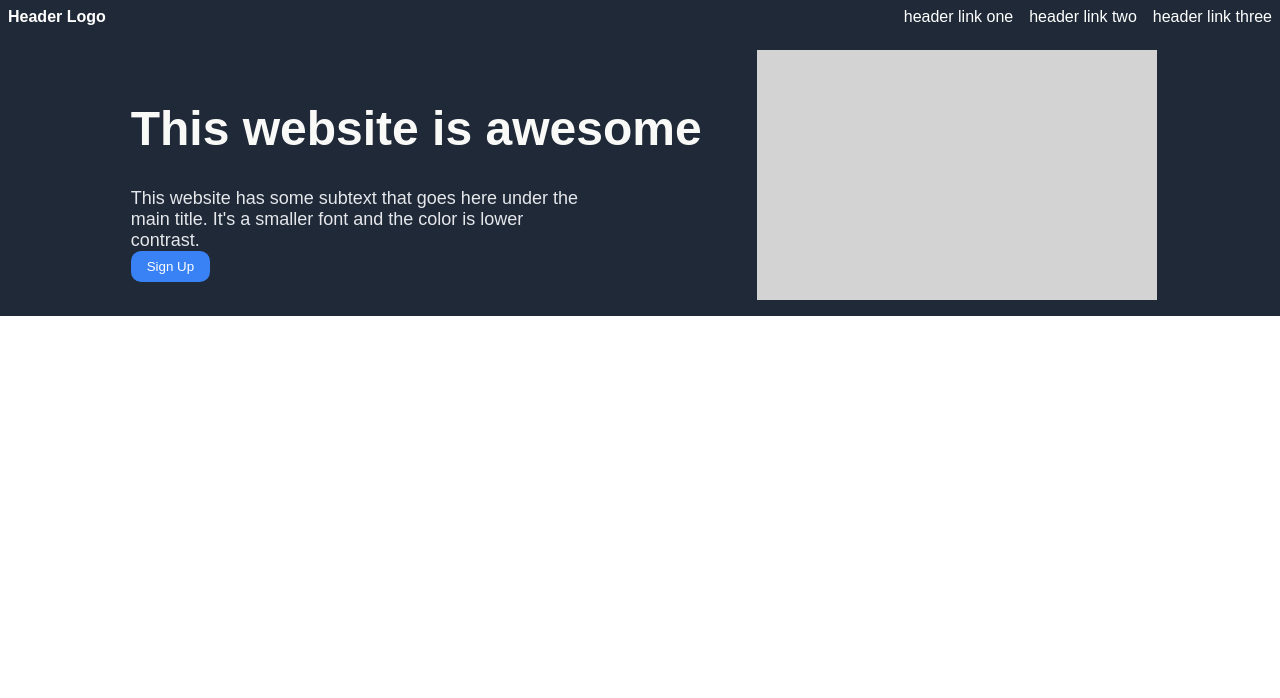
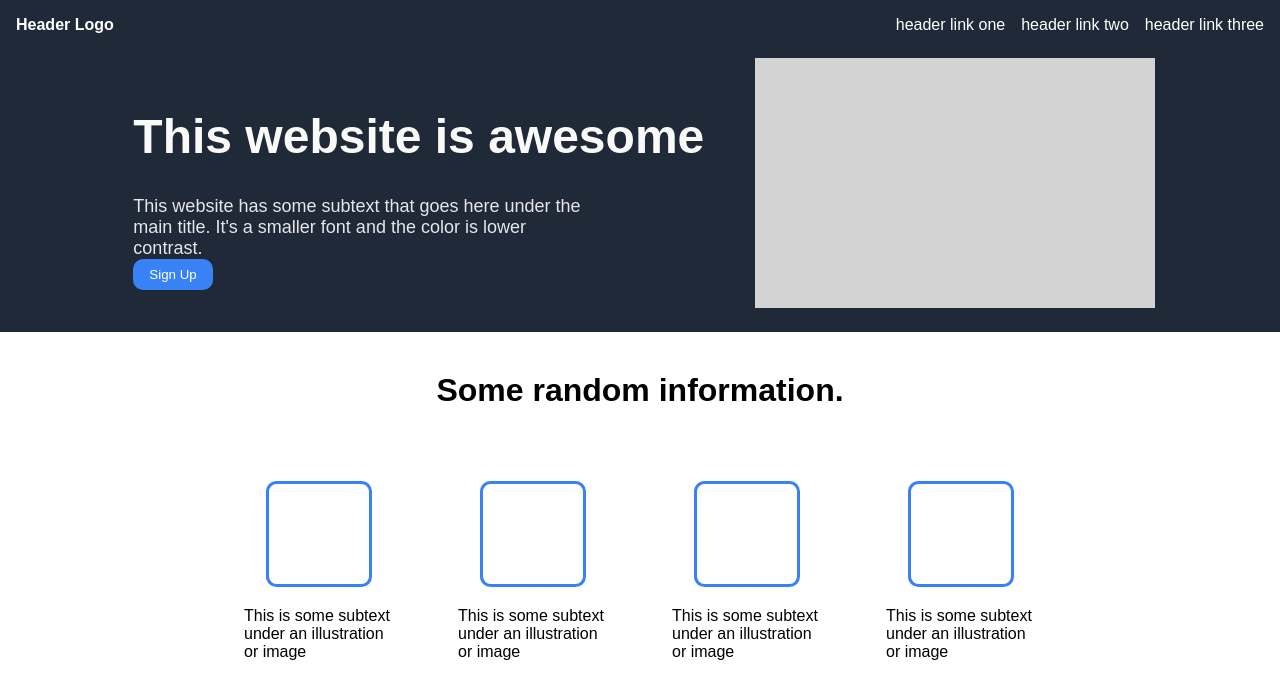
Before and after one commit to 8bitRavi/landing-page, a plain HTML site: page index.html in a window 1280 px wide. Drawn offline with Linux system fonts and the light colour scheme.

Commit message:
Updating index.html and style.css to add second section

```diff
--- a/index.html
+++ b/index.html
@@ -27,5 +27,26 @@
             <div class="fake-img"></div>
         </div>
     </div>
+    <div class="sub-section-two">
+        <span class="info-header">Some random information.</span>
+        <div class="container">
+        <div class="item">
+        <div class="square"></div>
+        <span class="subtext">This is some subtext under an illustration or image</span>
+    </div>
+    <div class="item">
+        <div class="square"></div>
+        <span class="subtext">This is some subtext under an illustration or image</span>
+    </div>
+    <div class="item">
+        <div class="square"></div>
+        <span class="subtext">This is some subtext under an illustration or image</span>
+    </div>
+    <div class="item">
+        <div class="square"></div>
+        <span class="subtext">This is some subtext under an illustration or image</span>
+    </div>
+    </div>
+    </div>
 </body>
 </html>
--- a/style.css
+++ b/style.css
@@ -60,6 +60,7 @@ button {
 
 .section-1 {
     background-color: #1F2937;
+    padding: 8px;
 
 }
 
@@ -85,3 +86,44 @@ h1 {
     color: #E5E7EB;
     width: 450px;
 }
+
+
+
+/** for the 2nd section **/
+
+.square {
+    flex-shrink: 0;
+    width: 100px;
+    height: 100px;
+    border: 3px solid #3882F6;
+    border-radius: 10%;
+}
+
+.info-header {
+    color: black;
+    font-weight: 900;
+    font-size: 2rem;
+    display: flex;
+    justify-content: center;
+    padding: 40px;
+}
+.subtext {
+    color: black;
+    display: block;
+    width: 150px;
+    padding-top: 20px;
+}
+
+.container {
+    display: flex;
+    justify-content: center;
+
+}
+
+.item {
+    display: flex;
+    flex-wrap: wrap;
+    flex-direction: column;
+    align-items: center;
+    padding: 32px;
+}
```
